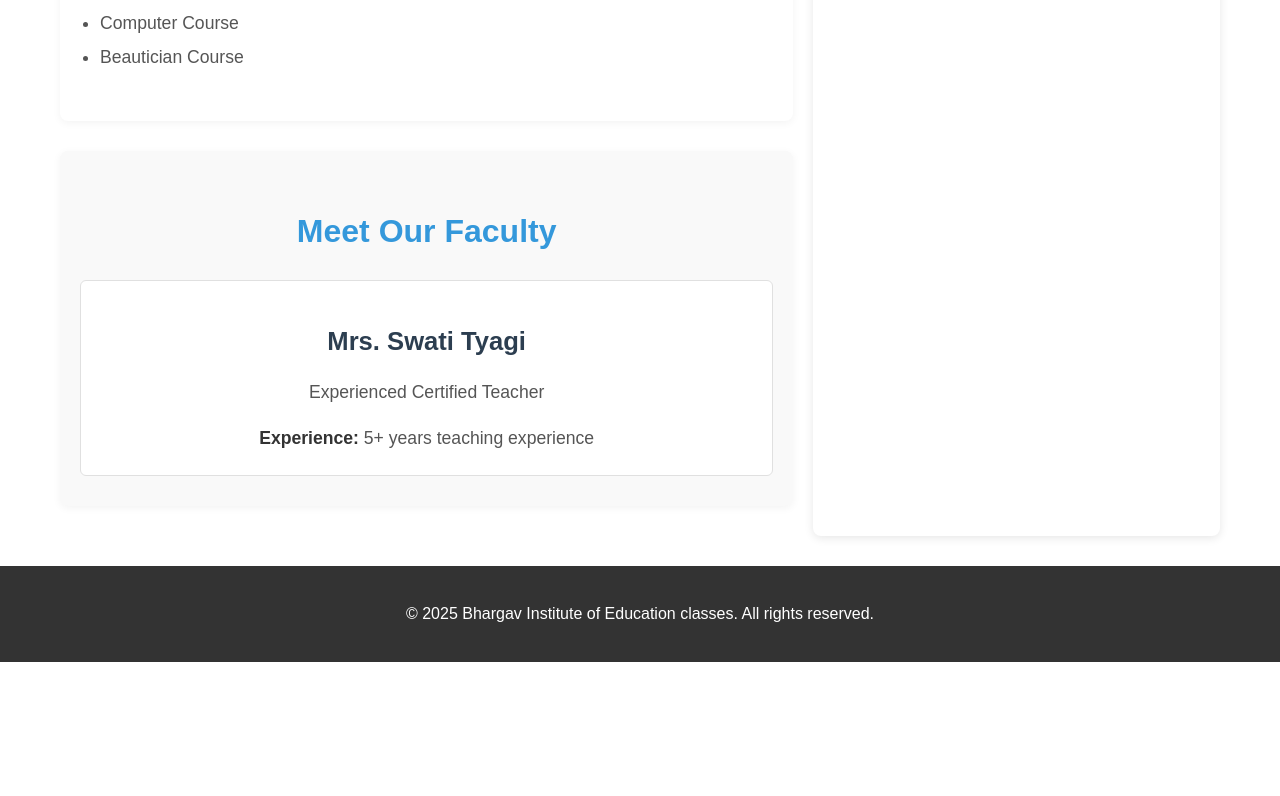
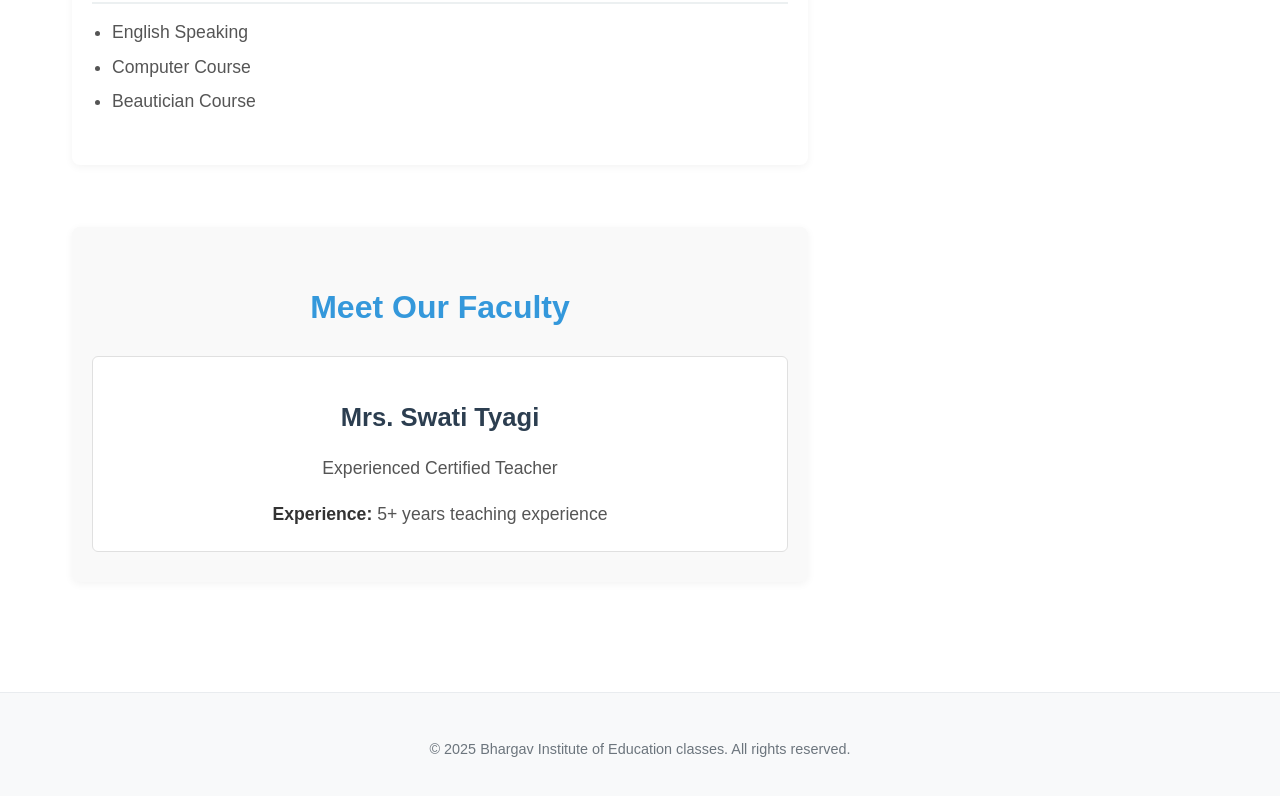
Before and after one commit to jogindergur/tution, a React (Vite) app: page / in a window 1280 px wide. Shown: the part 878-1674 px from the top of the page. Before the commit the page ends 1540 px from the top, so only its background shows below. Built offline with nearby package versions, Linux system fonts and the light colour scheme.

Commit message:
Extra padding removed from the Side form

```diff
--- a/src/components/contactform/ContactForm.css
+++ b/src/components/contactform/ContactForm.css
@@ -1,7 +1,7 @@
 .contact-form-section {
     background-color: #ffffff;
     /* Keep white for contrast or use a very light gray */
-    padding: 25px;
+    padding: 0px 25px 25px;
     border-radius: 8px;
     /* box-shadow: 0 4px 12px rgba(0, 0, 0, 0.1); Remove if already on sidebar-form */
 }
--- a/src/pages/home/HomePage.css
+++ b/src/pages/home/HomePage.css
@@ -39,7 +39,7 @@
     min-width: 280px;
     /* Minimum width for the form */
     background-color: #fff;
-    padding: 20px;
+    padding: 0px 20px;
     /* Padding is inside the sidebar */
     border-radius: 8px;
     box-shadow: 0 2px 10px rgba(0, 0, 0, 0.1);
@@ -75,3 +75,126 @@
         /* Add space when stacked */
     }
 }
+
+/* /Users/jogindersingh/Desktop/Projects/tution/tution/src/pages/home/HomePage.css */
+
+/* Container for the main content and sidebar */
+.homepage-container {
+    display: grid;
+    /*
+    Defines a two-column layout:
+    - The first column (main content) takes up roughly 2/3 of the space.
+      'minmax(0, 2fr)' allows it to shrink if needed and prevents overflow.
+    - The second column (sidebar) has a minimum width of 300px but can grow.
+      Adjust '300px' based on your sidebar's content.
+  */
+    grid-template-columns: minmax(0, 2fr) minmax(300px, 1fr);
+    gap: 2rem;
+    /* Consistent spacing between columns and rows (if stacked) */
+    padding: 2rem;
+    /* Padding around the entire content area */
+    max-width: 1200px;
+    /* Limits the width of the content for better readability on large screens */
+    margin: 0 auto;
+    /* Centers the container on the page */
+}
+
+.main-content {
+    display: flex;
+    flex-direction: column;
+    gap: 2rem;
+    /* Space between sections like Hero, Courses, Faculty */
+}
+
+.sidebar-form {
+    /* Optional: Make the sidebar sticky on larger screens */
+    position: sticky;
+    /* Adjust 'top' based on your navbar's height + desired offset */
+    top: 100px;
+    align-self: start;
+    /* Crucial for sticky positioning within a CSS Grid cell */
+
+    /* Prevent the sticky sidebar from becoming taller than the viewport */
+    max-height: calc(100vh - 120px);
+    /* Adjust 120px (top offset + some breathing room) */
+    overflow-y: auto;
+    /* Allow scrolling within the sidebar if its content is too tall */
+
+    /* Optional: Add some visual distinction to the sidebar */
+    /* background-color: #f9f9f9; */
+    /* padding: 1.5rem; */
+    /* border-radius: 8px; */
+    /* box-shadow: 0 2px 10px rgba(0, 0, 0, 0.05); */
+}
+
+/* Styles for the footer */
+.footer {
+    text-align: center;
+    padding: 2rem 1rem;
+    background-color: #f8f9fa;
+    /* A light background for the footer */
+    margin-top: 3rem;
+    /* Space above the footer */
+    font-size: 0.9rem;
+    color: #6c757d;
+    /* A softer text color */
+    border-top: 1px solid #e9ecef;
+    /* A subtle top border */
+}
+
+/* --- Responsive Adjustments --- */
+
+/* For tablets and smaller desktops */
+@media (max-width: 992px) {
+    .homepage-container {
+        grid-template-columns: 1fr;
+        /* Stack main content and sidebar into a single column */
+        padding: 1.5rem;
+        /* Adjust padding for smaller screens */
+        gap: 1.5rem;
+    }
+
+    .sidebar-form {
+        position: static;
+        /* Reset sticky positioning */
+        max-height: none;
+        /* Allow sidebar to take its natural height */
+        overflow-y: visible;
+        /* Reset overflow */
+        margin-top: 2rem;
+        /* Add space above the sidebar when stacked */
+    }
+}
+
+/* For mobile devices */
+@media (max-width: 768px) {
+    .homepage-container {
+        padding: 1rem;
+        /* Further reduce padding for small screens */
+    }
+
+    .main-content {
+        gap: 1.5rem;
+        /* Adjust gap between sections */
+    }
+
+    .footer {
+        margin-top: 2rem;
+        padding: 1.5rem 1rem;
+    }
+}
+
+/*
+  Optional: Add some default styling to the direct children sections
+  within .main-content for a card-like or separated appearance.
+  This assumes HeroSection, CoursesOffered, FacultyInfo render a <section>
+  or <div> as their root element.
+*/
+/*
+.main-content > * {
+  background-color: #ffffff;
+  padding: 1.5rem;
+  border-radius: 8px;
+  box-shadow: 0 4px 12px rgba(0, 0, 0, 0.08);
+}
+*/
--- a/src/pages/home/HomePage.jsx
+++ b/src/pages/home/HomePage.jsx
@@ -38,9 +38,8 @@ const HomePage = () => {
     return (
         <div>
             <NavigationBar instituteName={instituteDetails.name} />
-            {/* Ensure this is the structure: homepage-container wraps main-content and sidebar-form as direct children */}
             <div className="homepage-container">
-                <div className="main-content"> {/* Flex Item 1 */}
+                <main className="main-content"> {/* Flex Item 1, now a <main> element */}
                     <HeroSection
                         name={instituteDetails.name}
                         iso={instituteDetails.iso}
@@ -52,7 +51,7 @@ const HomePage = () => {
                         certificationCourses={instituteDetails.certificationCourses}
                     />
                     <FacultyInfo faculty={instituteDetails.faculty} />
-                </div>
+                </main>
                 <aside className="sidebar-form"> {/* Flex Item 2 */}
                     <ContactForm courses={allCoursesForForm} />
                 </aside>
```
